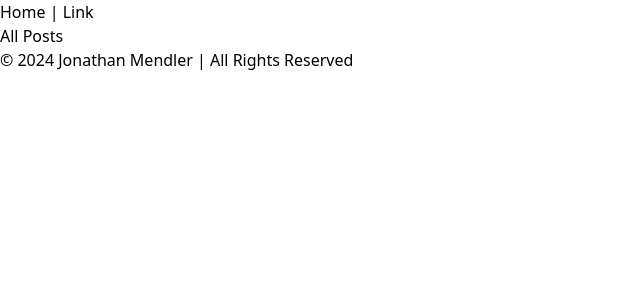
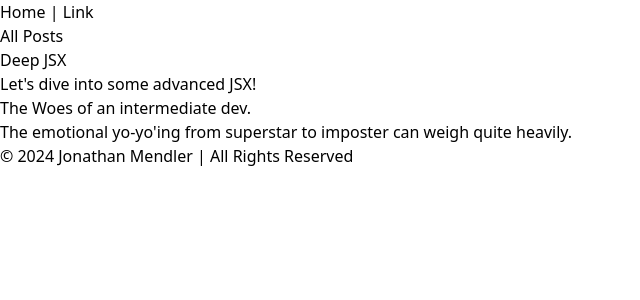
Before and after one commit to JonathanMendler/DevLoom, a React (Vite) app: page / in a window 1280 px wide. Shown: the top 300 px of the page, without its empty margins (0-640 px from the left). Built offline with nearby package versions, Linux system fonts and the light colour scheme.

Commit message:
Added PostsIndex and map thru array

```diff
--- a/src/Content.jsx
+++ b/src/Content.jsx
@@ -1,9 +1,19 @@
 import { PostsIndex } from "./PostsIndex";
 
 export function Content() {
+  const posts = [
+    { id: 1, date: Date.today, name: "Deep JSX", content: "Let's dive into some advanced JSX!" },
+    {
+      id: 2,
+      date: Date.today,
+      name: "The Woes of an intermediate dev.",
+      content: "The emotional yo-yo'ing from superstar to imposter can weigh quite heavily.",
+    },
+  ];
+
   return (
     <div>
-      <PostsIndex />
+      <PostsIndex posts={posts} />
     </div>
   );
 }
--- a/src/PostsIndex.jsx
+++ b/src/PostsIndex.jsx
@@ -1,7 +1,14 @@
-export function PostsIndex() {
+export function PostsIndex(props) {
   return (
     <div>
       <h1>All Posts</h1>
+      {props.posts.map((post) => (
+        <div key={post.id}>
+          <h2>{post.name}</h2>
+          <h3>{post.date}</h3>
+          <p>{post.content}</p>
+        </div>
+      ))}
     </div>
   );
 }
```
